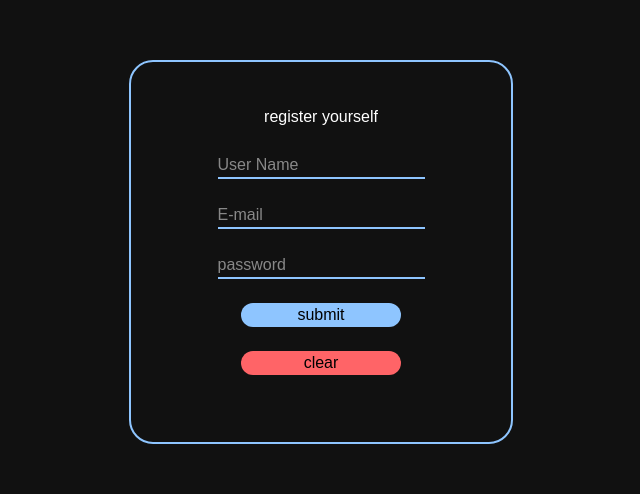
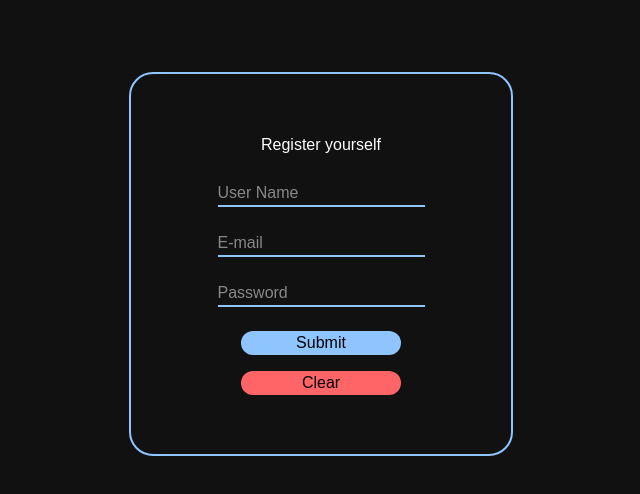
Before and after one commit to roshanpanda666/stable-note, a Next.js app: page /Register in a window 1280 px wide. Shown: the part 148-642 px from the top of the page, without its empty margins (319-959 px from the left). Built offline with nearby package versions, Linux system fonts and the light colour scheme.

Commit message:
notification

```diff
--- a/app/Register/page.jsx
+++ b/app/Register/page.jsx
@@ -1,103 +1,97 @@
 'use client'
-import React, { useState } from 'react'
-import { useRef } from 'react';
-const page = () => {
+import React, { useState, useRef } from 'react'
+
+const Page = () => {
   const usernameRef = useRef();
   const emailRef = useRef();
   const passwordRef = useRef();
-    const[error,seterror]=useState("")
+  const [error, setError] = useState("");
+  const [message, setMessage] = useState("");
 
-    async function submitButtonFunction(){
-        const name = usernameRef.current.value;
-        const email = emailRef.current.value;
-        const password = passwordRef.current.value;
+  const showSuccessMessage = () => {
+    setMessage("Registration successful ✅");
+    setTimeout(() => {
+      setMessage("");
+    }, 2000);
+  };
 
+  const submitButtonFunction = async () => {
+    const name = usernameRef.current.value.trim();
+    const email = emailRef.current.value.trim();
+    const password = passwordRef.current.value.trim();
 
+    if (!name || !email || !password) {
+      setError("Please fill all credentials ❗");
+      return; // Stop here if invalid
+    }
 
-        alert(name);
-        alert(email);
-        alert(password);
+    setError(""); // clear previous error
 
-
-
-        if(!name){
-            seterror("fill the username")
-        }
-        if(!email){
-            seterror("fill the email")
-        }
-        if(!password){
-            seterror("fill the password")
-        }
-        else{
-            seterror("")
-        }
     const comments = ["comment"];
 
-        const res=await fetch("/api/register",{
-            method:"POST",
-            headers:{
-                "Content-Type":"application/json"
+    try {
+      const res = await fetch("/api/register", {
+        method: "POST",
+        headers: {
+          "Content-Type": "application/json"
         },
-            body: JSON.stringify({
-                name,
-                email,
-                password,
-                comments,
-              })
+        body: JSON.stringify({ name, email, password, comments })
+      });
 
-        })
-        if (res.ok){
+      if (res.ok) {
+        showSuccessMessage();
         usernameRef.current.value = '';
         emailRef.current.value = '';
         passwordRef.current.value = '';
+      } else {
+        setMessage("Registration failed ❌");
+        setTimeout(() => setMessage(""), 2000);
       }
 
-
-
-
+    } catch (err) {
+      setMessage("Something went wrong ❌");
+      setTimeout(() => setMessage(""), 2000);
     }
-
+  };
 
   const handleClear = () => {
     usernameRef.current.value = '';
     emailRef.current.value = '';
     passwordRef.current.value = '';
-
-        seterror("")
-
+    setError("");
+    setMessage("");
   };
 
   return (
-    <div>
-        <div className='flex justify-center items-center h-[100vh]'>
+    <div className='flex justify-center items-center h-[100vh] flex-col'>
+      <div className='text-white mb-6'>{message}</div>
       <div className='border-2 h-96 w-96 border-blue-300 flex justify-center items-center flex-col rounded-3xl'>
-                <div className='text-white'>
-                    register yourself
-                </div>
+        <div className='text-white'>Register yourself</div>
+
         <div className='text-white mt-6'>
-                    <input type="text" placeholder='User Name' ref={usernameRef} className='border-b-2 border-blue-300'/>
-                </div>
-                <div className='text-white mt-6'>
-                    <input type="text" placeholder='E-mail' ref={emailRef} className='border-b-2 border-blue-300'/>
+          <input type="text" placeholder='User Name' ref={usernameRef} className='border-b-2 border-blue-300' />
         </div>
 
         <div className='text-white mt-6'>
-                    <input type="text" placeholder='password'ref={passwordRef} className='border-b-2 border-blue-300'/>
+          <input type="text" placeholder='E-mail' ref={emailRef} className='border-b-2 border-blue-300' />
         </div>
 
-                <button className='bg-blue-300 text-black mt-6 rounded-2xl w-40 hover:bg-gray-950 hover:border-2 hover:border-blue-300 hover:text-white'onClick={submitButtonFunction}>submit</button>
+        <div className='text-white mt-6'>
+          <input type="text" placeholder='Password' ref={passwordRef} className='border-b-2 border-blue-300' />
+        </div>
 
-                <button className='bg-red-400 text-black mt-6 rounded-2xl w-40 hover:bg-gray-950 hover:border-2 hover:border-red-400 hover:text-white'onClick={handleClear}>clear</button>
+        <button className='bg-blue-300 text-black mt-6 rounded-2xl w-40 hover:bg-gray-950 hover:border-2 hover:border-blue-300 hover:text-white' onClick={submitButtonFunction}>
+          Submit
+        </button>
 
+        <button className='bg-red-400 text-black mt-4 rounded-2xl w-40 hover:bg-gray-950 hover:border-2 hover:border-red-400 hover:text-white' onClick={handleClear}>
+          Clear
+        </button>
 
-                <div className='bg-red-400 text-white mt-6 rounded-1xl w-72 text-center'>{error}</div>
-
+        {error && <div className='bg-red-400 text-white mt-4 rounded-xl w-72 text-center'>{error}</div>}
       </div>
     </div>
+  );
+};
 
-    </div>
-  )
-}
-
-export default page
+export default Page;
```
Lines whose indentation alone changed are shown as unchanged.
